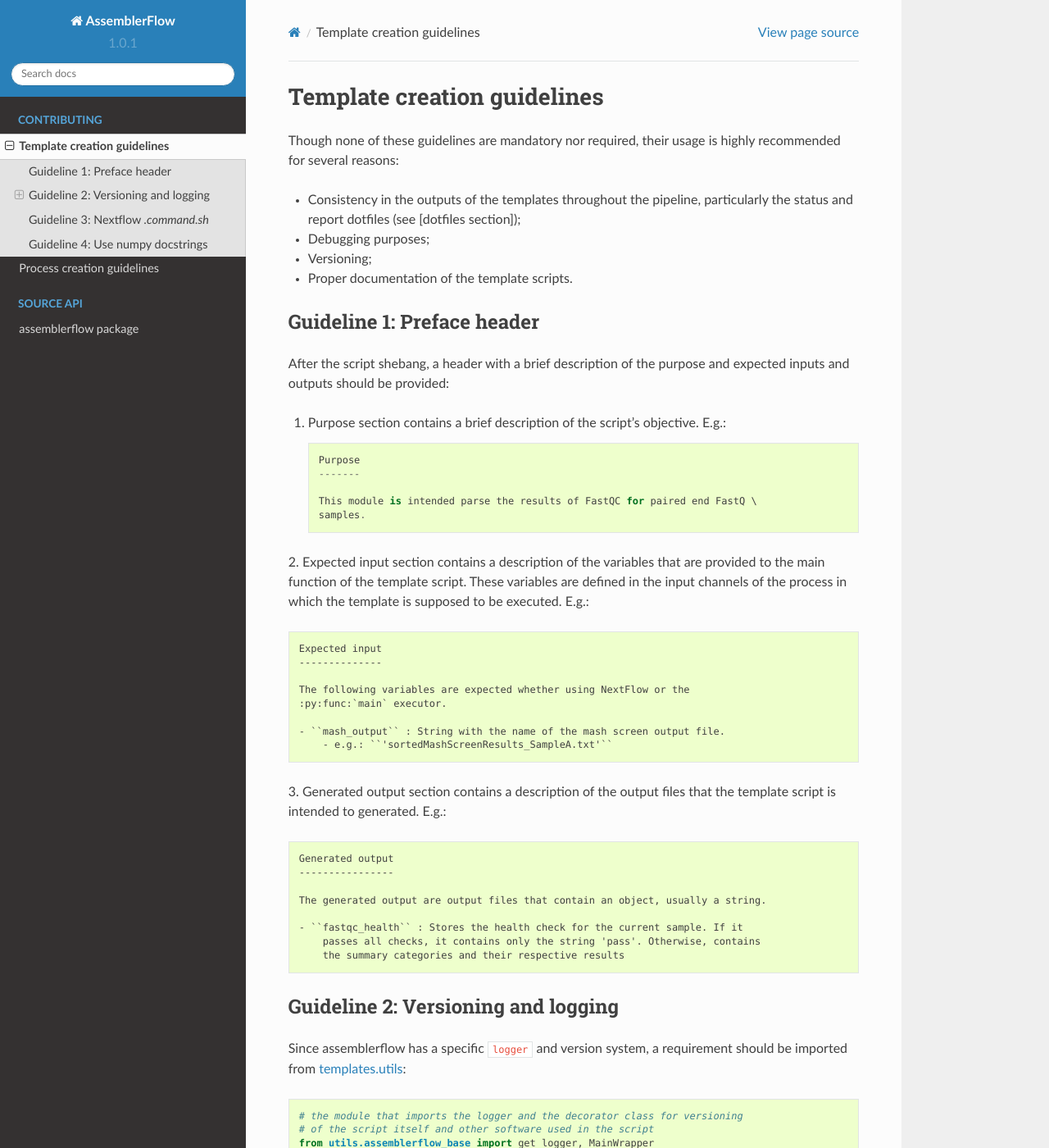
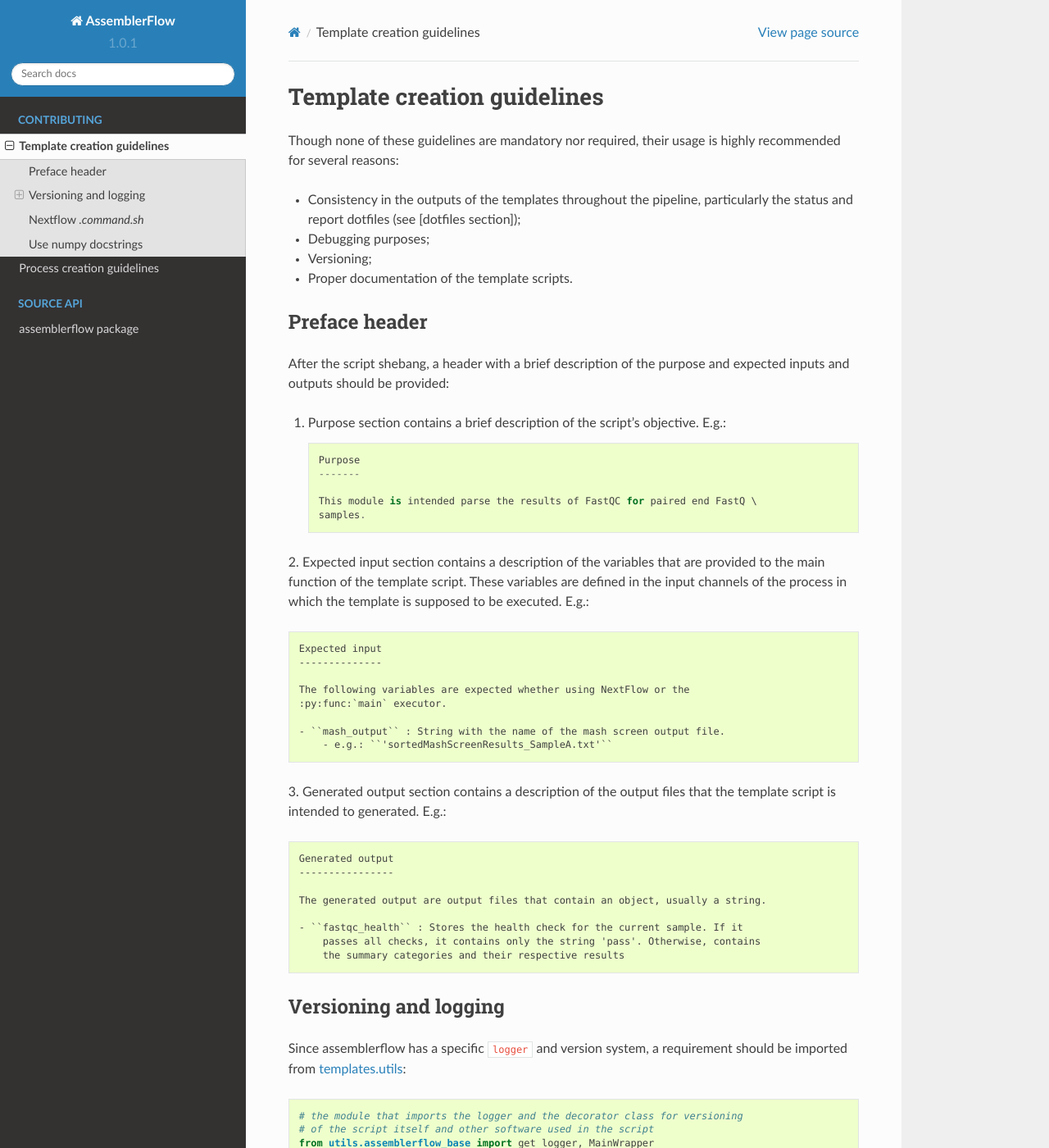
Before and after one commit to assemblerflow/flowcraft, a Sphinx documentation site: the page built from docs/create_template.rst, in a window 1280 px wide and 1400 px high. Shown: the whole window at 82% size. Built offline with Sphinx 7.4.7 and the Read the Docs theme 2.0.0, drawn with Linux system fonts in a browser that asks for light colours; some of the changed text lies outside the part shown.

Commit message:
Changed headers

```diff
--- a/docs/create_template.rst
+++ b/docs/create_template.rst
@@ -10,8 +10,8 @@ highly recommended for several reasons:
 - Versioning;
 - Proper documentation of the template scripts.
 
-Guideline 1: Preface header
----------------------------
+Preface header
+--------------
 
 After the script shebang, a header with a brief description of the purpose and
 expected inputs and outputs should be provided:
@@ -51,8 +51,8 @@ template script is intended to generated. E.g.::
         the summary categories and their respective results
 
 
-Guideline 2: Versioning and logging
------------------------------------
+Versioning and logging
+----------------------
 
 Since assemblerflow has a specific ``logger`` and version system, a
 requirement should be imported from `templates.utils
@@ -125,8 +125,8 @@ substring ``__set_version``. For example::
         }
 
 
-Guideline 3: Nextflow `.command.sh`
-----------------------------------
+Nextflow `.command.sh`
+----------------------
 
 When these templates are used with Nextflow `template <https://www.nextflow.io/docs/latest/process.html#template>`_
 a ``.command.sh`` file will be generated, allowing to pass arguments between nextflow
@@ -152,8 +152,8 @@ Then, we could use this variable as the argument of a function, such as::
 
 This way, we can use this function with nextflow arguments or without them.
 
-Guideline 4: Use numpy docstrings
----------------------------------
+Use numpy docstrings
+--------------------
 
 ``Assemblerflow`` uses numpy docstrings to document code.
 Use
```
